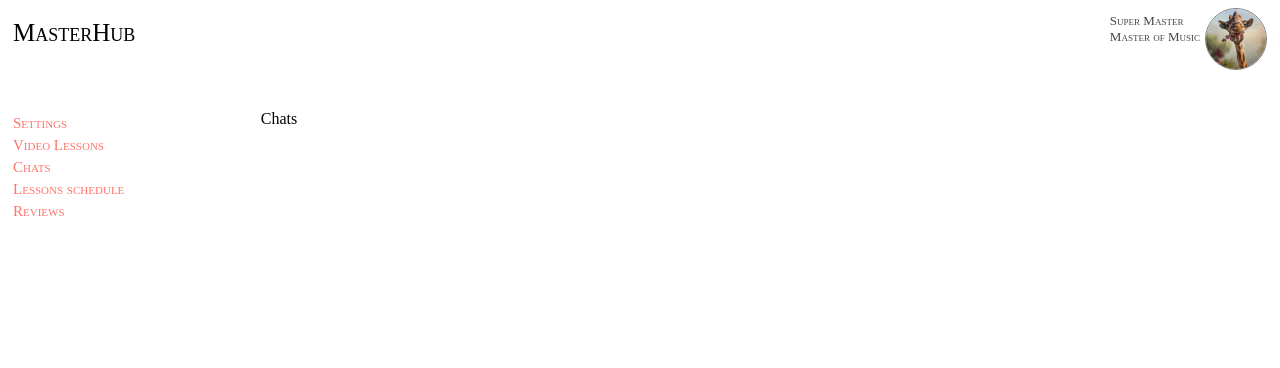
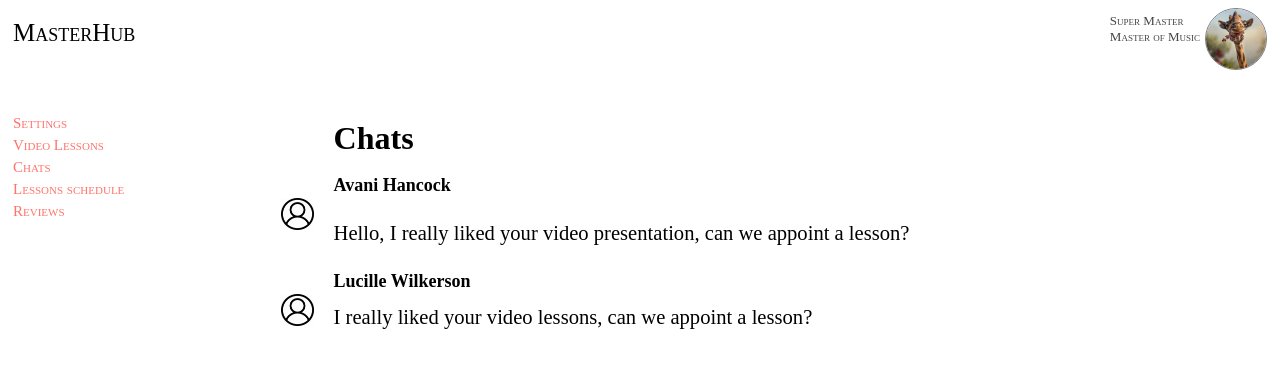
Before and after one commit to technoZoomers/MasterHubFrontend, a Vue app: page /account/chats in a window 1280 px wide. Shown: the top 368 px of the page. Built offline with nearby package versions, Linux system fonts and the light colour scheme.

Commit message:
Bug with div was fixed, router was added to package-lock

```diff
--- a/src/components/Chats.vue
+++ b/src/components/Chats.vue
@@ -1,13 +1,246 @@
 <template lang="pug">
-  div Chats
+div(v-if="chosenMessageId == -1" class="container-messages")
+  h1(class="chat-header header page-text centered-flex")
+    div Chats
+  div(class="icon-container-1")
+    div(class="centered-flex-content")
+      img(class="icon" src="../assets/pics/default_user.png")
+  div(class="icon-container-2")
+    div(class="centered-flex-content")
+      img(class="icon" src="../assets/pics/default_user.png")
+  div(class="message-and-name-container-1 message-and-name-container" id="0" v-on:click="goToChat()")
+    div(class="name-container centered-flex")
+      div() Avani Hancock
+    div(class="message-container centered-flex")
+      div() Hello, I really liked your video presentation, can we appoint a lesson?
+  div(class="message-and-name-container-2 message-and-name-container" id="1" v-on:click="goToChat()")
+    div(class="name-container centered-flex")
+      div(class="name") Lucille Wilkerson
+    div(class="message-container")
+      div(class="centered-flex message-container")
+        div() I really liked your video lessons, can we appoint a lesson?
+div(v-else class="container-chat")
+  div(class="back-button-container")
+    button(value="<-" class="button" v-on:click="goToAllMessages()") < Back
+  div(class="chat-name-container centered-flex-content")
+    div(class="chat-name") Lucille Wilkerson
+  div(class="person-icon-container centered-flex")
+    img(class="img-person" src="../assets/pics/default_user.png")
+  div(class="messages-container")
+
+  div(class="textarea-container")
+      textarea
+  div(class="sent-button-container")
+    img(class="img-sent" src="../assets/pics/sent.png")
+
+
 </template>
 
 <script>
 export default {
-name: "Chats"
+  name: 'Chat',
+  data() {
+    return {
+      chosenMessageId: -1,
+    }
+  },
+  methods: {
+    goToChat() {
+      this.chosenMessageId = event.currentTarget.id;
+    },
+    goToAllMessages() {
+      this.chosenMessageId = -1;
+    }
+  }
 }
 </script>
 
+
 <style scoped>
+.img-sent{
+  width: calc(2vw + 10px);
+  height: calc(2vw + 10px);
+}
+
+.img-person {
+  width: calc(3vw + 10px);
+  height: calc(3vw + 10px);
+}
+
+.chat-name {
+  font-size: calc(2vh + 10px);
+}
+
+textarea {
+  resize: none;
+  height: 100%;
+  width: 100%;
+}
+
+.back-button-container {
+  grid-column-start: 1;
+  grid-column-end: 2;
+  grid-row-start: 1;
+  grid-row-end: 2;
+
+  flex-direction: row-reverse;
+  display: flex;
+  align-items: center;
+}
+
+.chat-name-container {
+  grid-column-start: 2;
+  grid-column-end: 3;
+  grid-row-start: 1;
+  grid-row-end: 2;
+}
+
+.messages-container {
+  grid-column-start: 2;
+  grid-column-end: 3;
+  grid-row-start: 2;
+  grid-row-end: 3;
+  border: 1px solid var(--red-color);
+}
+
+.person-icon-container {
+  grid-column-start: 3;
+  grid-column-end: 4;
+  grid-row-start: 1;
+  grid-row-end: 2;
+}
+
+.textarea-container {
+  grid-column-start: 2;
+  grid-column-end: 3;
+  grid-row-start: 3;
+  grid-row-end: 4;
+
+  display: flex;
+  align-items: center;
+  justify-content: center;
+}
+
+.sent-button-container {
+  grid-column-start: 3;
+  grid-column-end: 4;
+  grid-row-start: 3;
+  grid-row-end: 4;
+}
+
+.container-chat {
+  display: grid;
+  grid-template-rows: 10% 65% 25%;
+  grid-template-columns: 8% 74% 18%;
+  width: 90%;
+  /*TODO*/
+  height: 800px;
+}
+
+.container-messages {
+  --chat-elements: 3;
+
+  display: grid;
+  grid-template-rows: 7% repeat(var(--chat-elements), 12%);
+  grid-template-columns: 8% 70% 22%;
+  width: 90%;
+  /*TODO*/
+  height: 800px;
+}
+
+.chat-header {
+  grid-column-start: 2;
+  grid-column-end: 3;
+  grid-row-start: 1;
+  grid-row-end: 2;
+}
+
+.header {
+  text-align: left;
+}
+
+.name-container {
+  height: 40%;
+  font-family: var(--project-font);
+  font-size: calc(1vh + 10px);
+  font-weight: bold;
+}
+
+.message-container {
+  font-family: var(--project-font);
+  height: 60%;
+  font-size: calc(0.7vh + 15px);
+}
+
+.icon-container-1 {
+  grid-column-start: 1;
+  grid-column-end: 2;
+  grid-row-start: 2;
+  grid-row-end: 3;
+}
+
+.icon-container-2 {
+  grid-column-start: 1;
+  grid-column-end: 2;
+  grid-row-start: 3;
+  grid-row-end: 4;
+}
+
+.message-and-name-container-1 {
+  grid-column-start: 2;
+  grid-column-end: 3;
+  grid-row-start: 2;
+  grid-row-end: 3;
+
+  display: flex;
+  flex-direction: column;
+}
+
+.message-and-name-container-2 {
+  grid-column-start: 2;
+  grid-column-end: 3;
+  grid-row-start: 3;
+  grid-row-end: 4;
+
+  display: flex;
+  flex-direction: column;
+}
+
+.message-and-name-container:hover {
+  background-color: var(--hover-color);
+}
+
+.icon {
+  max-width: 45%;
+  max-height: 50%;
+}
+
+.centered-flex-content {
+  display: flex;
+  align-items: center;
+  justify-content: center;
+  width: 100%;
+  height: 100%;
+}
+
+.centered-flex {
+  display: flex;
+  align-items: center;
+}
+
+.button {
+  background-color: var(--red-color);
+  border: none;
+  text-align: center;
+  text-decoration: none;
+  display: inline-block;
+  font-size: calc(1.5vh + 10px);
+  border-radius: 10px;
+  white-space: normal;
+  outline:none;
+  font: var(--project-font);
+  height: 60%;
+  width: 80%;
+}
 
 </style>
```
Also changed, not shown: 1 other file (tests, documents, lock files or other folders).
